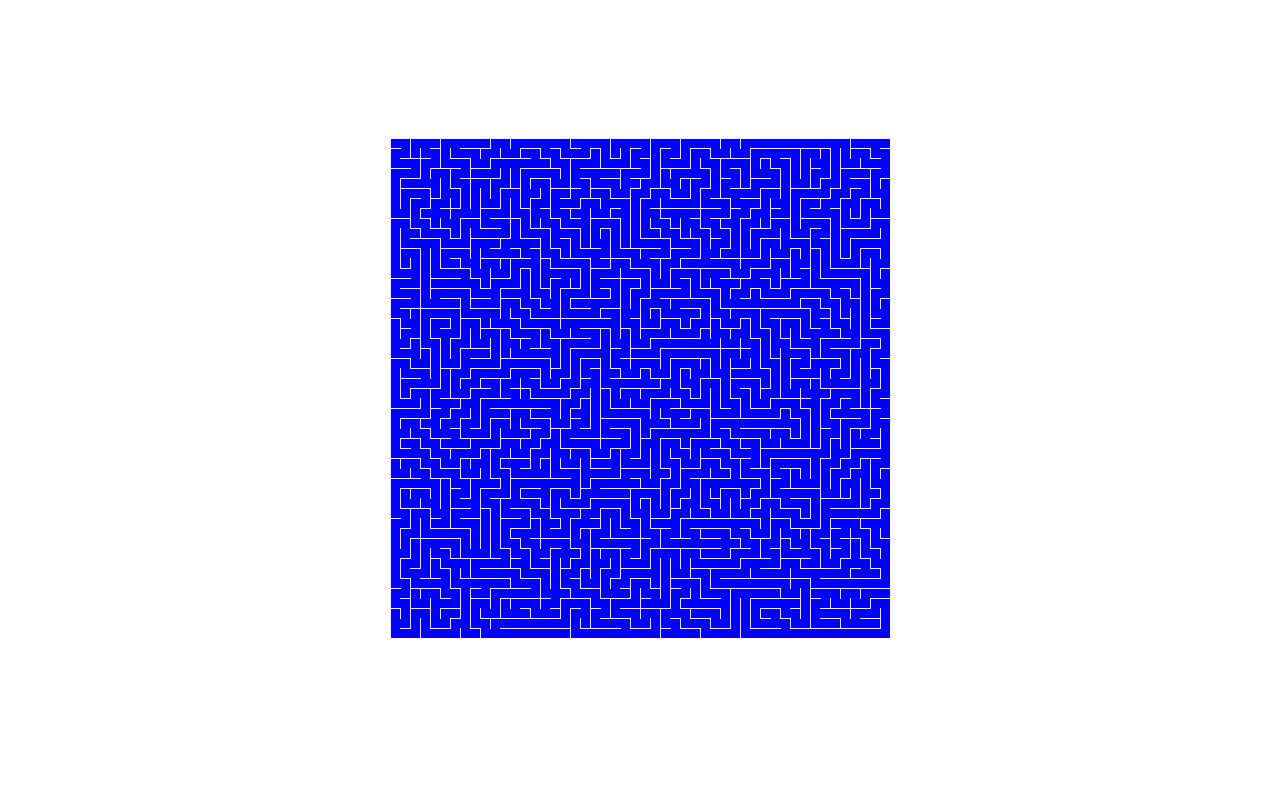
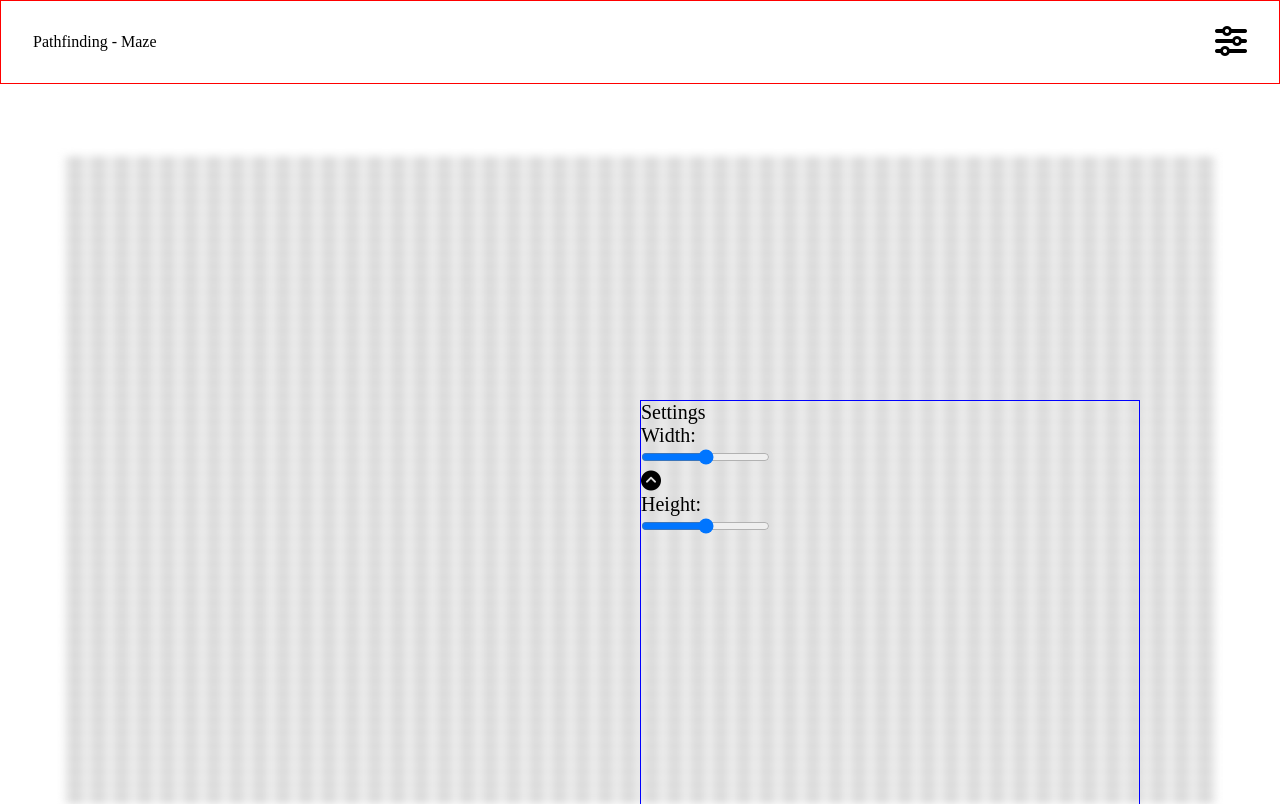
Before and after one commit to kson4/maze, a plain HTML site: page index .html in a window 1280 px wide. Drawn offline with Linux system fonts and the light colour scheme.

Commit message:
incomplete settings menu

```diff
--- /dev/null
+++ b/css/maze.css
@@ -0,0 +1,16 @@
+.maze-container {
+  position: relative;
+  width: 100%;
+  height: 90vh;
+
+  display: flex;
+  justify-content: center;
+  align-items: flex-end;
+  /* margin-bottom: 5%; */
+}
+
+#maze {
+  width: 90%;
+  height: 90%;
+  /* margin-bottom: 5%; */
+}
--- a/css/styles.css
+++ b/css/styles.css
@@ -1,11 +1,45 @@
-.maze-container {
-  height: 95vh;
-
-  display: flex;
-  justify-content: center;
-  align-items: center;
+* {
+  margin: 0;
+  padding: 0;
+  box-sizing: border-box;
 }
 
-#maze {
-  background-color: black;
+.navbar {
+  border: 1px solid red;
+  padding: 2.5%;
+  display: flex;
+  justify-content: space-between;
 }
+
+ul {
+  list-style: none;
+}
+
+.settings-menu {
+  position: fixed;
+  top: 40%;
+  left: 50%;
+  /* transform: translate(-50%, -50%); */
+  width: 500px;
+  height: 500px;
+  border: 1px solid blue;
+  visibility: hidden;
+  /* opacity: 0;
+  transition: 0.5s; */
+  z-index: 1;
+
+  font-size: 20px;
+}
+
+.visible {
+  top: 50%;
+  visibility: visible;
+  opacity: 1;
+  transition: 0.5s;
+}
+
+.inactive {
+  filter: blur(5px);
+  pointer-events: none;
+  user-select: none;
+}
--- a/index .html
+++ b/index .html
@@ -6,13 +6,34 @@
   <meta name="viewport" content="width=device-width, initial-scale=1.0">
   <title>Maze Algorithm</title>
   <link rel="stylesheet" href="./css/styles.css">
+  <link rel="stylesheet" href="./css/maze.css">
+
+  <script src="https://kit.fontawesome.com/661ac17a3d.js" crossorigin="anonymous"></script>
 </head>
 <body>
+  <div class="navbar">
+    <ul>
+      <li class="navbar-title">Pathfinding - Maze</li>
+    </ul>
+    <div class="settings">
+      <i id="settings-icon" class="fa-solid fa-sliders fa-2xl"></i>
+    </div>
+  </div>
+  <div class="settings-menu">
+    <div class="settings-menu-title">Settings</div>
+    <p>Width:</p>
+    <input id="width-slider" class="slider" type="range", min="0", max="50", value="25">
+    <div class="selector">
+      <div class="selector-icon"><i class="fa-solid fa-circle-chevron-up"></i></div>
+    </div>
+    <p>Height:</p>
+    <input id="height-slider" class="slider" type="range", min="0", max="50", value="25">
+  </div>
   <div class="maze-container">
     <canvas id="maze"></canvas>
   </div>
 
-
   <script src="./js/setup-maze.js"></script>
+  <script src="./js/script.js"></script>
 </body>
 </html>
--- /dev/null
+++ b/js/script.js
@@ -0,0 +1,10 @@
+window.onload = function() {
+  document.querySelector(".settings-menu").classList.add("visible")
+  document.querySelector(".maze-container").classList.add("inactive")
+};
+
+document.querySelector("#settings-icon").addEventListener("click", () => {
+  document.querySelector(".settings-menu").classList.add("visible")
+  document.querySelector(".maze-container").classList.add("inactive")
+  console.log("clicked")
+})
--- a/js/setup-maze.js
+++ b/js/setup-maze.js
@@ -4,7 +4,7 @@ const MAZE_WIDTH = 500
 const MAZE_HEIGHT = 500
 
 const CELL_SIZE = Math.floor(MAZE_WIDTH / NUM_CELLS)
-const TILE_COLOR = "gray"
+const TILE_COLOR = "lightgray"
 const TRAVERSE_COLOR = "blue"
 const GRID_COLOR = "white"
 
@@ -206,7 +206,4 @@ async function getValidNeighbor(idx, cur) {
 }
 
 constructMaze()
-let cur = grid[0]
-const visitedCells = new Set()
-
-traverse(grid[0])
+// traverse(grid[0])
```
